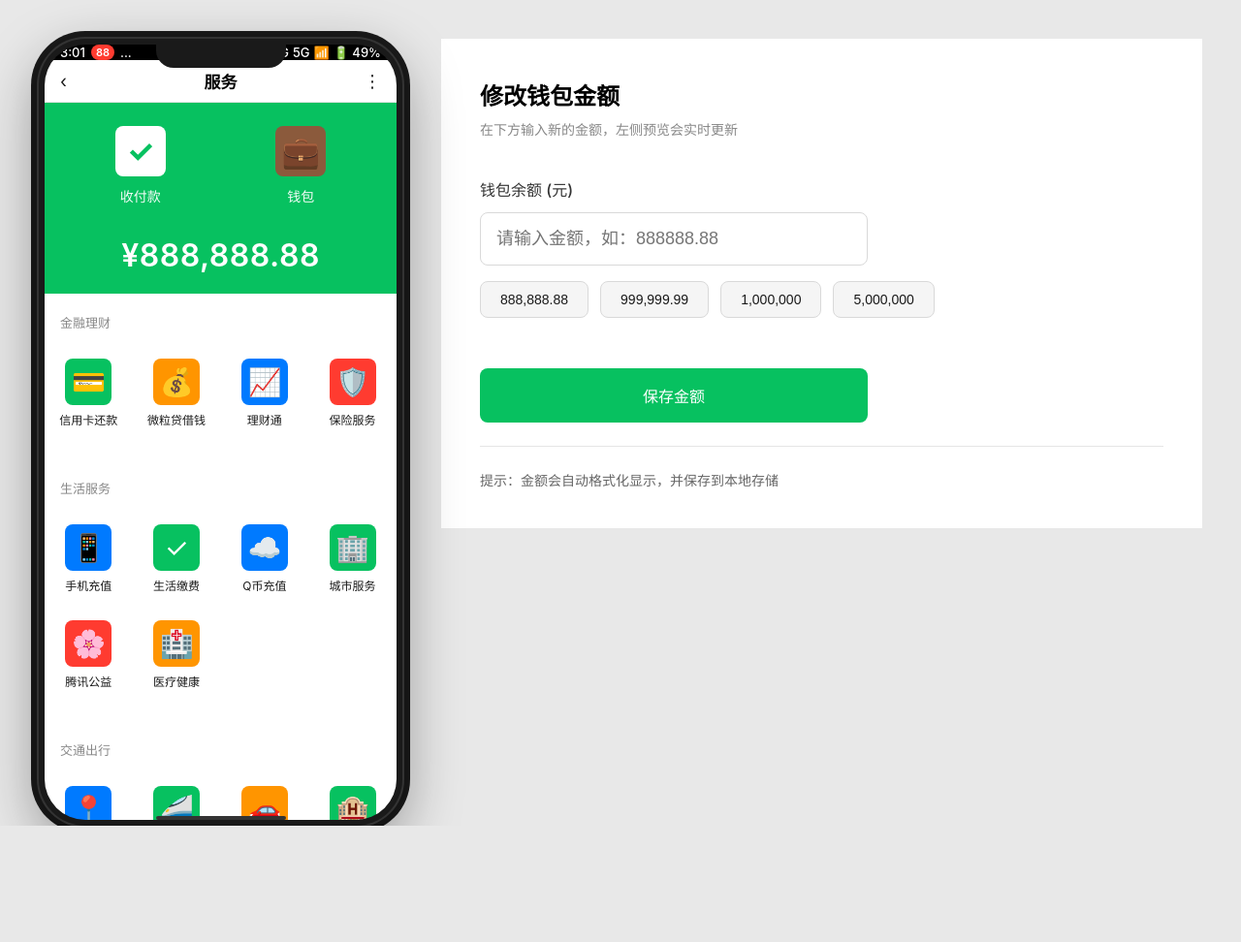
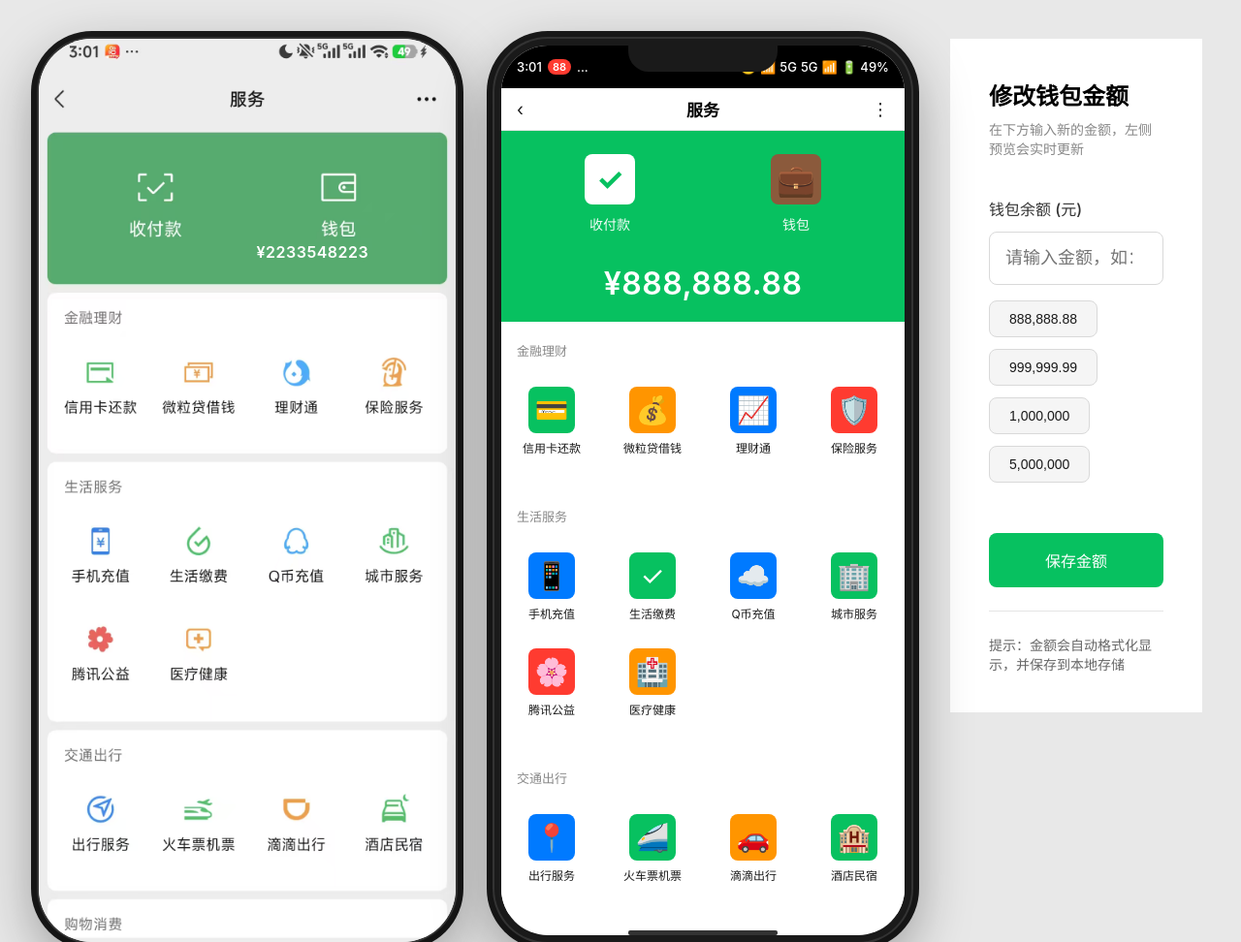
Before and after one commit to yaoliming08/nodeDemo, a website: page public/wallet-simulator.html in a window 1280 px wide. Shown: the whole page at 97% size. Before the commit the page ends 852 px from the top, so only its background shows below. Drawn offline with Linux system fonts and the light colour scheme.

Commit message:
feat: 样式修改

```diff
--- a/app.js
+++ b/app.js
@@ -83,6 +83,9 @@
 // 允许访问静态文件（HTML页面）
 app.use(express.static('public'));
 
+// 允许访问assets目录
+app.use('/assets', express.static('assets'));
+
 // 允许访问上传的文件
 app.use('/uploads', express.static('uploads'));
 
--- a/public/wallet-simulator.html
+++ b/public/wallet-simulator.html
@@ -31,6 +31,42 @@
             margin: 0 auto;
         }
 
+        /* 左侧图片区域 */
+        .image-preview {
+            width: 430px;
+            height: 932px;
+            flex-shrink: 0;
+            border-radius: 55px;
+            overflow: hidden;
+            box-shadow: 0 0 0 2px #333,
+                        0 20px 60px rgba(0, 0, 0, 0.4),
+                        0 0 0 8px #1a1a1a;
+            position: relative;
+            background: #f5f5f5;
+        }
+
+        .image-preview img {
+            width: 100%;
+            height: 100%;
+            object-fit: cover;
+            display: block;
+        }
+
+        .image-overlay-amount {
+            position: absolute;
+            top: 210px;
+            right: 32px;
+            transform: translateX(-50%);
+            background: #57ab6f;
+            color: #fff;
+            border-radius: 6px;
+            font-size: 16px;
+            font-weight: 600;
+            white-space: nowrap;
+            z-index: 100;
+            letter-spacing: 0.5px;
+        }
+
         /* 左侧钱包展示区域 - 手机样式 */
         .wallet-preview-wrapper {
             flex-shrink: 0;
@@ -40,11 +76,11 @@
         }
 
         .wallet-preview {
-            width: 375px;
-            height: 812px;
+            width: 430px;
+            height: 932px;
             background: #1a1a1a;
-            border-radius: 48px;
-            padding: 6px;
+            border-radius: 55px;
+            padding: 7px;
             box-shadow: 0 0 0 2px #333,
                         0 20px 60px rgba(0, 0, 0, 0.4),
                         0 0 0 8px #1a1a1a;
@@ -58,21 +94,21 @@
             top: 0;
             left: 50%;
             transform: translateX(-50%);
-            width: 134px;
-            height: 30px;
+            width: 154px;
+            height: 34px;
             background: #1a1a1a;
-            border-radius: 0 0 18px 18px;
+            border-radius: 0 0 21px 21px;
             z-index: 10;
         }
 
         .wallet-preview::after {
             content: '';
             position: absolute;
-            bottom: 6px;
+            bottom: 7px;
             left: 50%;
             transform: translateX(-50%);
-            width: 134px;
-            height: 4px;
+            width: 154px;
+            height: 5px;
             background: #333;
             border-radius: 2px;
             z-index: 10;
@@ -82,7 +118,7 @@
             width: 100%;
             height: 100%;
             background: #fff;
-            border-radius: 42px;
+            border-radius: 48px;
             overflow-y: auto;
             overflow-x: hidden;
             display: flex;
@@ -460,6 +496,12 @@
 </head>
 <body>
     <div class="main-container">
+        <!-- 左侧参考图片 -->
+        <div class="image-preview">
+            <img src="/assets/qb.png" alt="参考图" onerror="console.error('图片加载失败，请确保图片在 public/assets/ 目录下');">
+            <div class="image-overlay-amount">¥2233548223</div>
+        </div>
+
         <!-- 左侧钱包展示区域 -->
         <div class="wallet-preview-wrapper">
             <div class="wallet-preview">
```
Also changed, not shown: assets/qb.png (added).
